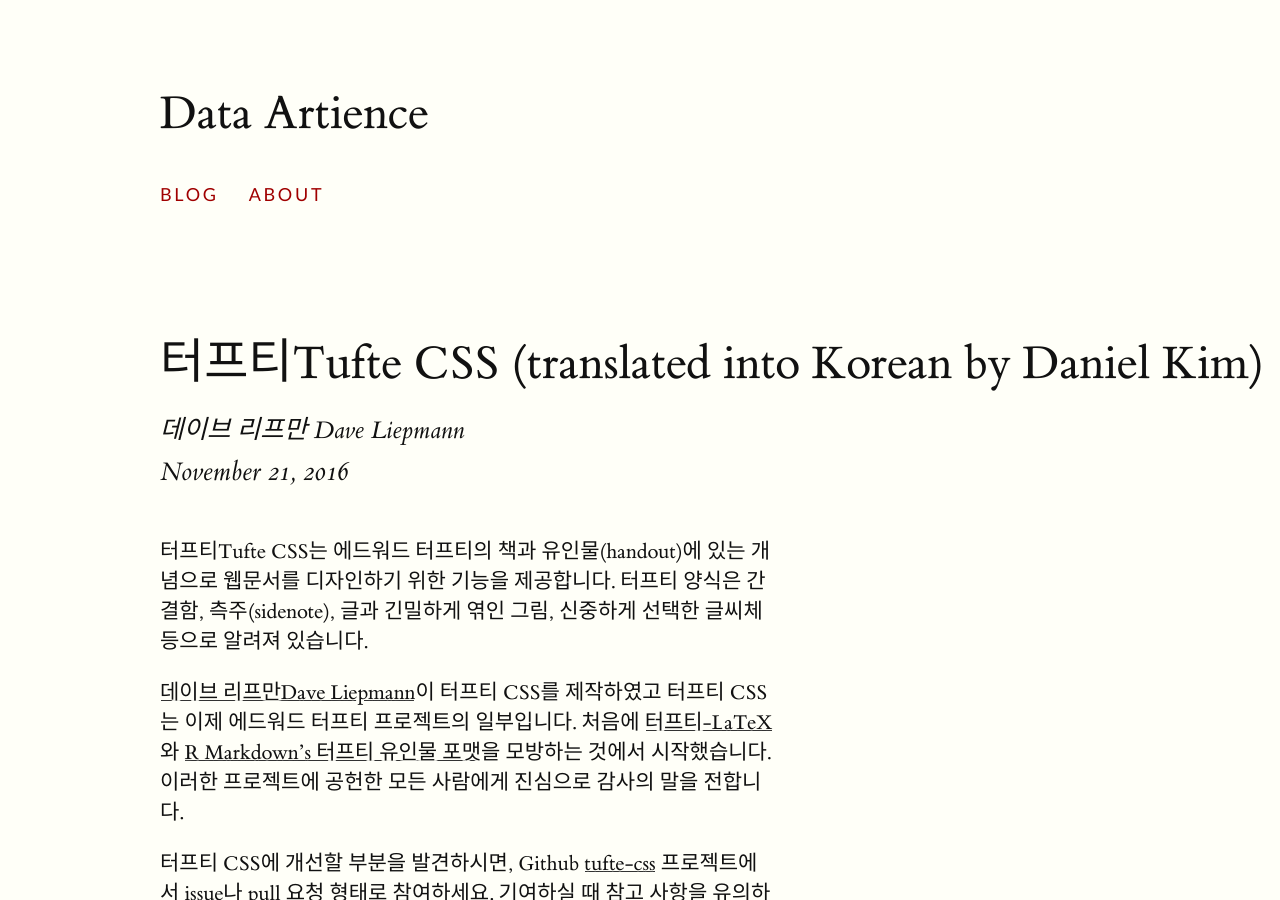
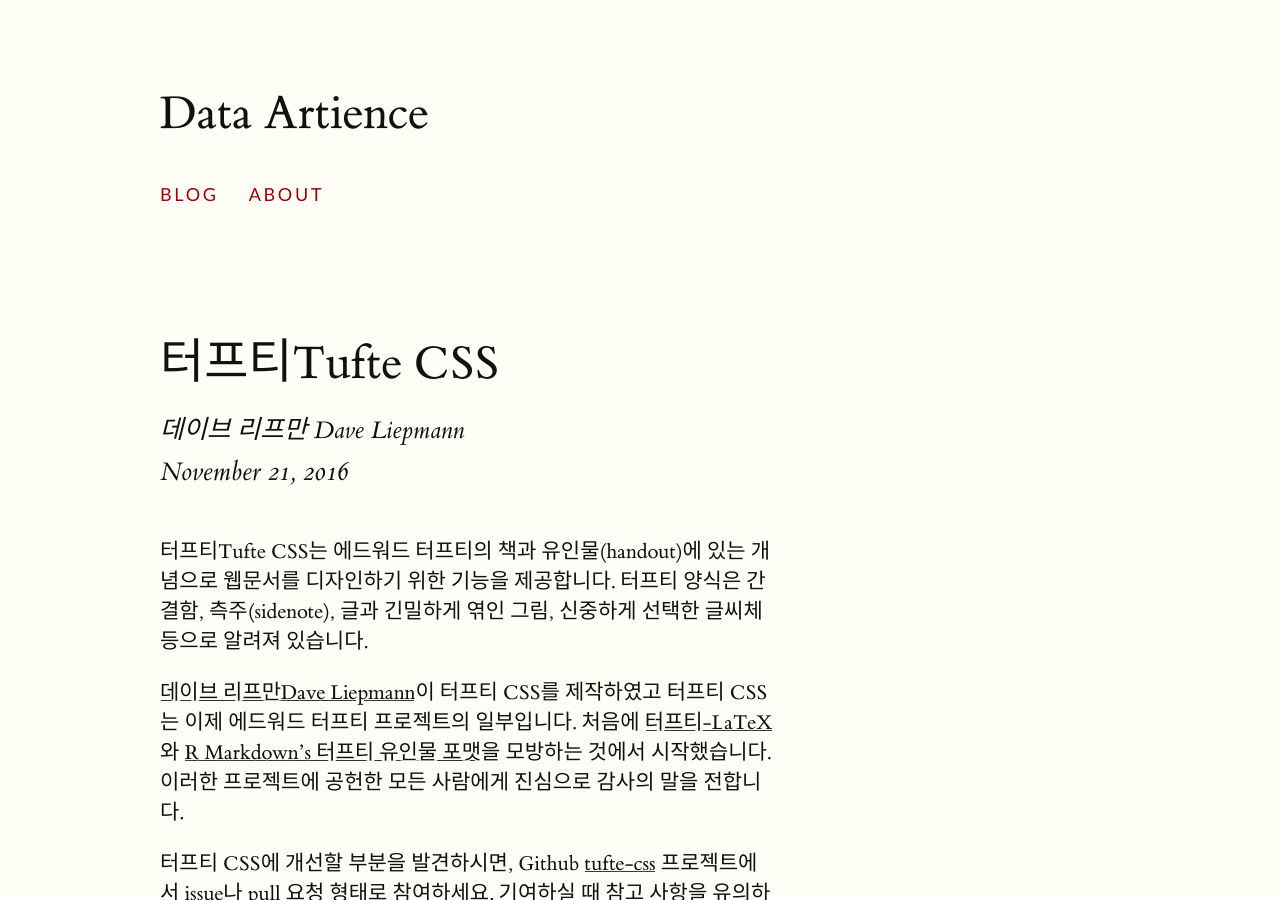
Before and after one commit to danielykim/danielykim.github.io, a Jekyll site: the page built from _posts/2016-11-21-Tufte-CSS-Korean.html, in a window 1280 px wide and 900 px high. Built offline with Jekyll 4.4.1, drawn with Linux system fonts in a browser that asks for light colours; comment, search, counter and statistics services are not loaded; some of the changed text lies outside the part shown.

Commit message:
Tufte-css-Korean

```diff
--- a/_posts/2016-11-21-Tufte-CSS-Korean.html
+++ b/_posts/2016-11-21-Tufte-CSS-Korean.html
@@ -1,6 +1,6 @@
 ---
 layout: post
-title: 터프티Tufte CSS (translated into Korean by Daniel Kim)
+title: 터프티Tufte CSS
 subtitle: 데이브 리프만 Dave Liepmann
 ---
 
@@ -223,3 +223,12 @@
 감사합니다. 그의 친절하고 꼼꼼한 교정 덕분에 이 프로젝트를 마칠 수 있었습니다.
 물론, 구현 과정에서 생긴 모든 오류의 책임은 제가 감당해야 할 몫입니다.</p>
 </section>
+
+<section>
+  <p>
+  옮긴 이: Daniel Kim
+  </p>
+  <p>
+  <a href="https://edwardtufte.github.io/tufte-css/">[원문 보기]</a>
+  </p>
+</section>
```
